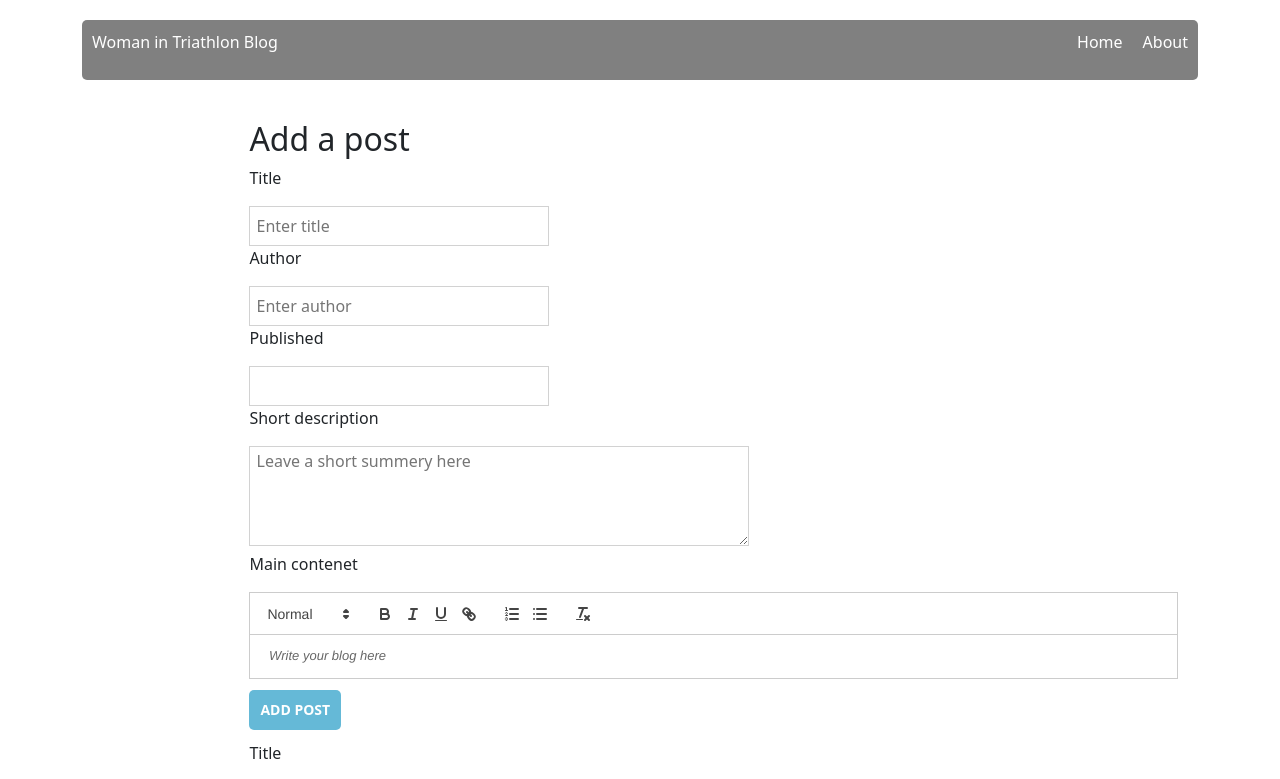
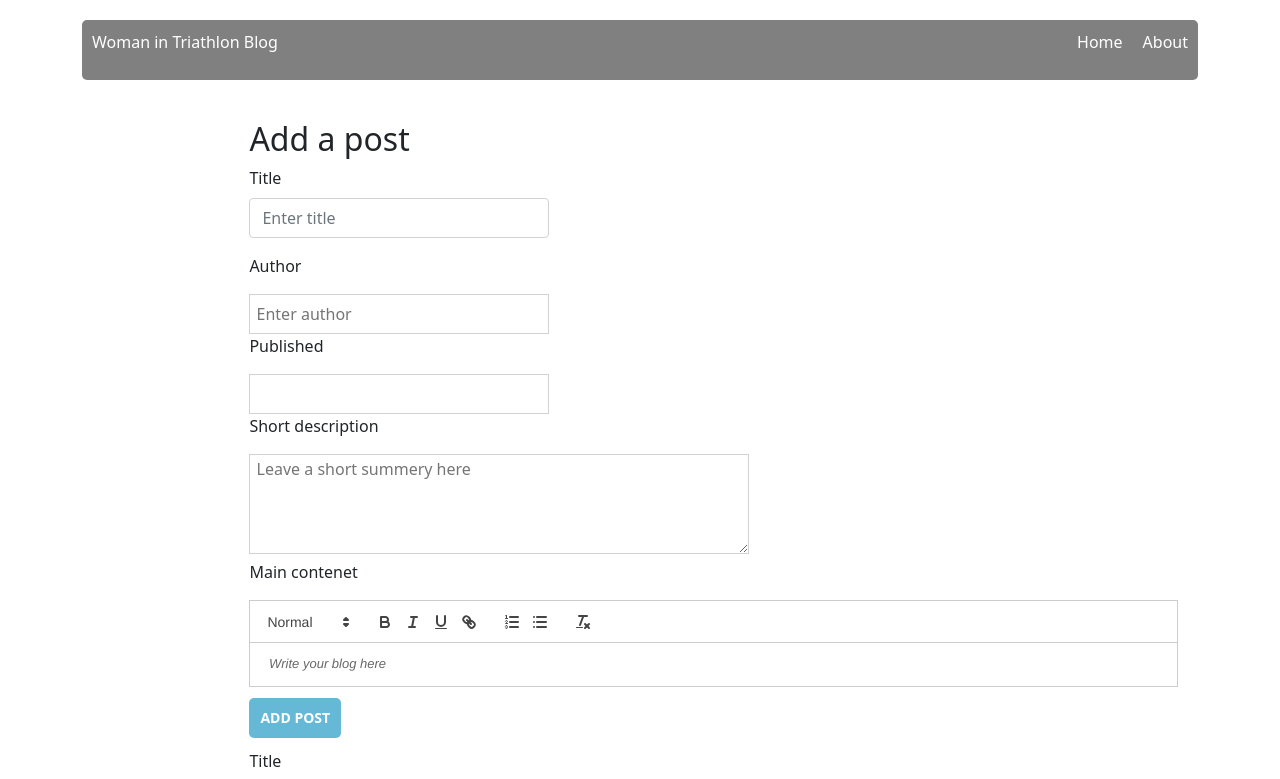
Before and after one commit to GabrielaDun/blog-react, a React (Create React App) app in the folder blog-react/: page /post/add in a window 1280 px wide. Shown: the top 779 px of the page. Built offline with nearby package versions, Linux system fonts and the light colour scheme.

Commit message:
Created first form validation

```diff
--- a/blog-react/package.json
+++ b/blog-react/package.json
@@ -13,6 +13,7 @@
     "react-bootstrap": "2.0",
     "react-datepicker": "^4.16.0",
     "react-dom": "^18.2.0",
+    "react-hook-form": "^7.45.2",
     "react-quill": "^2.0.0",
     "react-redux": "^8.0.0",
     "react-router-dom": "^6.0.1",
--- a/blog-react/src/components/features/PostForm/PostForm.js
+++ b/blog-react/src/components/features/PostForm/PostForm.js
@@ -8,8 +8,12 @@ import 'react-quill/dist/quill.snow.css';
 import DatePicker from "react-datepicker";
 import "react-datepicker/dist/react-datepicker.css";
 
+import { useForm } from "react-hook-form";
+import { Form} from "react-bootstrap";
+
 const PostForm = ({action, actionText, ...props}) => {
 
+    const { register, handleSubmit: validate, formState: { errors } } = useForm();
 
     const [title, setTitle] = useState(props.title || '');
     const [author, setAuthor] = useState(props.author ||'');
@@ -18,7 +22,6 @@ const PostForm = ({action, actionText, ...props}) => {
     const [content, setMainConetnt] = useState (props.content ||'');
 
     const handleSubmit = e => {
-        e.preventDefault();
         action({title, author, publishedDate, shortDescription, content})
         setTitle('');
         setAuthor('');
@@ -29,14 +32,17 @@ const PostForm = ({action, actionText, ...props}) => {
     }
 
     return (
-    <form className={styles.root} onSubmit={handleSubmit}>
-        <p>Title</p>
-        <input
+    <form className={styles.root} onSubmit={validate(handleSubmit)}>
+        <Form.Group className="mb-3" controlId="formBasicEmail">
+          <Form.Label>Title</Form.Label>
+          <Form.Control
+            {...register("title", { required: true })}
             value={title}
-            onChange={e => setTitle (e.target.value)}
-            type="title"
-            className="title"
-            placeholder=" Enter title" />
+            onChange={e => setTitle(e.target.value)}
+            type="text" placeholder="Enter title"
+          />
+          {errors.title && <span>This field is required</span>}
+        </Form.Group>
         <p>Author</p>
         <input
             value={author}
@@ -48,7 +54,7 @@ const PostForm = ({action, actionText, ...props}) => {
         <DatePicker
             value={publishedDate}
             selected={publishedDate}
-            onChange={(date) => setPublished (date)}
+            onChange={(date) => setPublished(date)}
             type="date"
             className="date" />
         <p>Short description</p>
```
Also changed, not shown: 2 other files (tests, documents, lock files or other folders).
